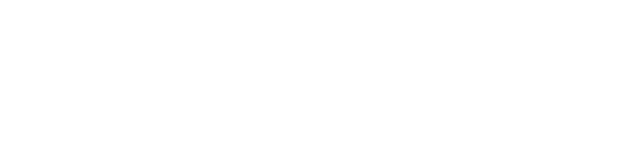
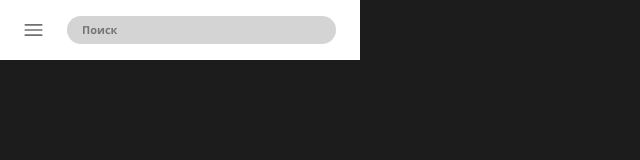
Before and after one commit to Encoders-Unlimited/Enchatting, a plain HTML site: page index.html in a window 1280 px wide. Shown: the whole page, without its empty margins (0-640 px from the left). Drawn offline with Linux system fonts and the light colour scheme.

Commit message:
feat:создать поиск чата

```diff
--- a/index.html
+++ b/index.html
@@ -1,12 +1,26 @@
 <!DOCTYPE html>
-<html lang="ru">
+<html>
   <head>
     <meta charset="UTF-8">
     <meta http-equiv="X-UA-Compatible" content="IE=edge">
     <meta name="viewport" content="width=device-width, initial-scale=1.0">
-  <title>Enchatting</title>
+    <title>Search Chat</title>
+    <link rel="stylesheet" href="style.css">
   </head>
   <body>
-
+    <div class="left-head">
+      <span class="menu-btn">
+        <svg xmlns="http://www.w3.org/2000/svg" viewBox="0 0 21 14">
+          <g id="Сгруппировать_1" data-name="Сгруппировать 1" transform="translate(-9.5 -10.5)">
+            <line id="Линия_1" data-name="Линия 1" x2="19" transform="translate(10.5 11.5)" fill="none" stroke="#707070" stroke-linecap="round" stroke-width="2"/>
+            <line id="Линия_2" data-name="Линия 2" x2="19" transform="translate(10.5 17.5)" fill="none" stroke="#707070" stroke-linecap="round" stroke-width="2"/>
+            <line id="Линия_3" data-name="Линия 3" x2="19" transform="translate(10.5 23.5)" fill="none" stroke="#707070" stroke-linecap="round" stroke-width="2"/>
+          </g>
+        </svg>
+      </span>
+      <span class="search-chat">
+        <input type="search" placeholder="Поиск">
+      </span>
+    </div>
 </body>
 </html>
--- /dev/null
+++ b/style.css
@@ -0,0 +1,62 @@
+@font-face {
+  font-family: 'Segoe UI' sans-serif;
+  src: url(fonts/Segoe\ UI.ttf);
+}
+
+*{
+  margin: 0;
+  padding: 0;
+  box-sizing: border-box;
+}
+
+body{
+  background: #1C1C1C;
+}
+
+.left-head{
+  background-color: #fff;
+  padding: 16px 24px 16px 24px;
+  display: table;
+  height: 60px;
+  width: 360px;
+}
+
+.menu-btn{
+  margin-right: 43px;
+  position: relative;
+  display: inline-block;
+}
+
+.menu-btn svg{
+  cursor: pointer;
+  position: absolute;
+  top: -10px;
+  color: rgb(112, 112, 112);
+  width: 19px;
+  height: 12px;
+}
+
+.menu-btn svg:hover{
+  opacity: 0.8;
+}
+
+.menu-btn svg:active{
+  opacity: 1;
+}
+
+.search-chat{
+  display: table-cell;
+}
+
+.search-chat input{
+  font-family: 'Segoe UI', sans-serif;
+  font-weight: 600;
+  font-size: 11px;
+  height: 28px;
+  border: none;
+  border-radius: 30px;
+  padding: 5px 0px 6px 15px;
+  background-color: rgba(112, 112, 112, 0.3);
+  color: rgba(112, 112, 112, 0.6);
+  width: 269px;
+}
```
Also changed, not shown: fonts/Segoe UI Bold Italic.ttf (added), fonts/Segoe UI Bold.ttf (added), fonts/Segoe UI Italic.ttf (added), fonts/Segoe UI.ttf (added). Lines whose indentation alone changed are shown as unchanged.
